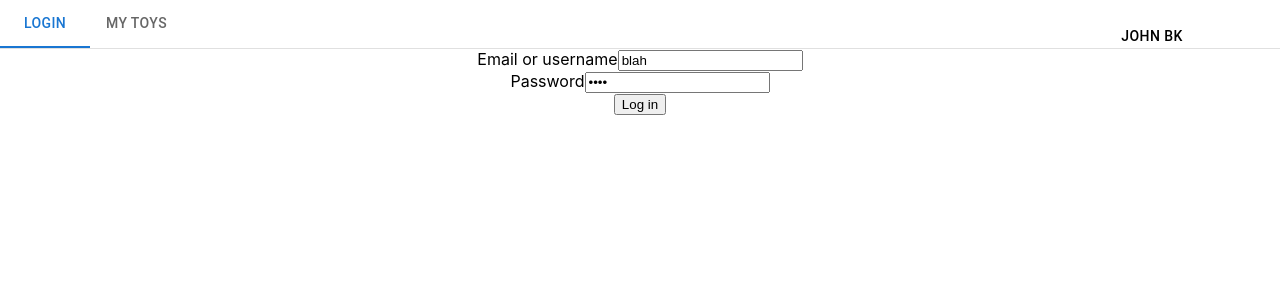
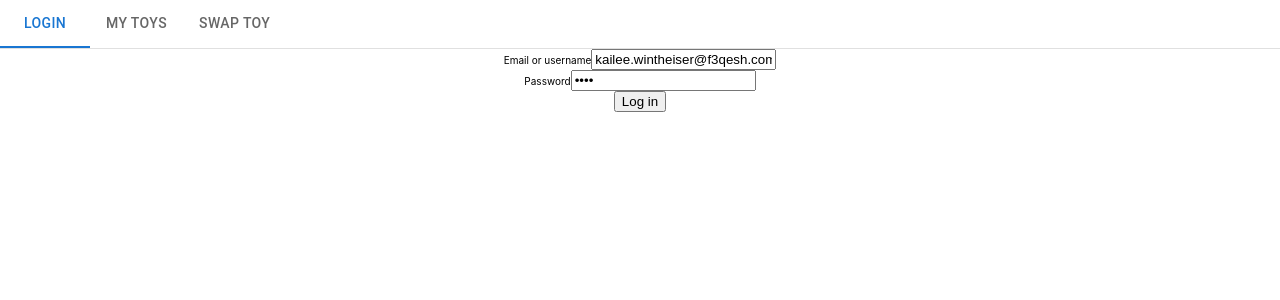
Before and after one commit to mell2022/toy_swap_FE, a React (Create React App) app: page / in a window 1280 px wide. Shown: the top 300 px of the page. Built offline with nearby package versions, Linux system fonts and the light colour scheme.

Commit message:
Make more ui changes

```diff
--- a/src/App.css
+++ b/src/App.css
@@ -28,11 +28,8 @@
   color: #61dafb;
 }
 
-@keyframes App-logo-spin {
-  from {
-    transform: rotate(0deg);
-  }
-  to {
-    transform: rotate(360deg);
-  }
-}
+
+  /* }
+.login {
+  background-image: url(https://media.istockphoto.com/id/855763316/photo/huge-pile-of-toys.jpg?s=1024x1024&w=is&k=20&c=_P7DyX4Y1JDz-rVBFnOZAuo24VEOOsa3xNvoxa9pm68=);
+} */
--- a/src/App.js
+++ b/src/App.js
@@ -13,6 +13,8 @@ import SwapToys from "./pages/SwapToys";
 import Nav from "./components/Nav";
 import { BrowserRouter } from "react-router-dom";
 import NavTabs from "./components/NavTabs";
+// import images from "./images/Toystack.jpeg";
+// import "./App.css";
 
 function App() {
   // const [allUsers, setAllUsers] = useState([]);
@@ -56,8 +58,9 @@ function App() {
 
   return (
     <div className="App">
+      {/* <div> className="bg"</div> */}
       <Router>
-      <NavTabs></NavTabs>
+        <NavTabs></NavTabs>
         <Routes>
           <Route path="/" element={<Login />}></Route>
           <Route path="/mytoys" element={<MyToys />}></Route>
--- a/src/components/NavTabs.js
+++ b/src/components/NavTabs.js
@@ -49,8 +49,6 @@ export default function BasicTabs() {
   const handleChange = (event, newValue) => {
     console.log("handleChange", newValue, event);
     event.preventDefault();
-    // TODO: Implement google login logic
-    // For now we assume it works and we get the email back
     if (newValue === 0) {
       console.log("Home");
       navigate("/");
@@ -58,10 +56,10 @@ export default function BasicTabs() {
       console.log("mytoys");
 
       navigate("/mytoys");
-      // } else if (newValue === 2) {
-      //   console.log("swaptoys");
+      } else if (newValue === 2) {
+        console.log("swaptoys");
 
-      //   navigate("/swaptoys");
+        navigate("/swaptoys");
     }
 
     setValue(newValue);
@@ -79,12 +77,12 @@ export default function BasicTabs() {
         >
           <Tab label="Login" {...a11yProps(0)}></Tab>
           <Tab label="My Toys" {...a11yProps(1)} />
-          {/* <Tab label="Item Three" {...a11yProps(2)} /> */}
+          <Tab label="Swap Toys" {...a11yProps(2)} />
         </Tabs>
         </Box>
         <Box sx={{ alignContent: 'flex-end', justifyContent: 'flex-end', flexGrow: 1, flexDirection: 'row-reverse', gridColumn: '5' }}>
         <Typography sx={{ m:[-1,0,-1,0]}} variant="button" gutterBottom>
-          {"John Bk"}
+          {user}
         </Typography>
         <Typography sx={{ m:[-1,0,-1,0]}} variant="subtitle2" gutterBottom>
           {email}
--- a/src/components/toy.js
+++ b/src/components/toy.js
@@ -11,20 +11,20 @@ const Toy = (props) => {
   let toy = props.data;
   return (
     <Box sx={{ width: '100%', maxWidth: 250 }}>
-        <Typography variant="h5" gutterBottom> {toy.brand}
+        <Typography variant="h6" gutterBottom> {toy.name}
         </Typography>
-        <Typography variant="subtitle1" gutterBottom> {toy.type}</Typography>
-        <Typography variant="subtitle2" gutterBottom> {toy.name}</Typography>
-        <Typography variant="body1" gutterBottom> Owner: {toy.owner_first} {toy.owner_last}</Typography>
-        <Typography variant="body1" gutterBottom> Email: {toy.owner_email}</Typography>
-        <img src={toy.imageurl} alt={toy.name} width="100" height="100"></img>
+        <Typography variant="body2" gutterBottom>{toy.type}</Typography>
+        <Typography variant="body2" gutterBottom>by: {toy.brand}</Typography>
+        {/* <Typography variant="body1" gutterBottom> Owner: {toy.owner_first} {toy.owner_last}</Typography> */}
+        {/* <Typography variant="body1" gutterBottom> Email: {toy.owner_email}</Typography> */}
+        <img src={toy.imageurl} alt={toy.name} width="100" height="auto"></img>
         <Accordion sx={{ boxShadow: 0 }}>
         <AccordionSummary
           expandIcon={<ExpandMoreIcon />}
           aria-controls="panel1a-content"
           id="panel1a-header"
         >
-          <Typography>Description</Typography>
+          <Typography variant="body2">Description</Typography>
         </AccordionSummary>
         <AccordionDetails>
         <Typography variant="body1" color="text.secondary" gutterBottom> {toy.description}</Typography>
--- a/src/index.css
+++ b/src/index.css
@@ -1,4 +1,5 @@
 body {
+  font-size: 62.5%;
   margin: 0;
   font-family: -apple-system, BlinkMacSystemFont, 'Segoe UI', 'Roboto', 'Oxygen',
     'Ubuntu', 'Cantarell', 'Fira Sans', 'Droid Sans', 'Helvetica Neue',
--- a/src/pages/Login.js
+++ b/src/pages/Login.js
@@ -1,14 +1,16 @@
 import { useState } from "react";
 import { useNavigate } from "react-router-dom";
+// import ImageList from '@mui/material/ImageList';
+// import ImageListItem from '@mui/material/ImageListItem';
+// import Image from './images/toystack.jpeg';
 
 const Login = () => {
   const [UnameOrEmail, setUnameOrEmail] = useState("");
   const [password, setpassword] = useState("");
-  const [authenticatedEmail, setAuthenticatedEmail] = useState("")
-  const [authenticatedUser, setAuthenticatedUser] = useState("")
+  const [authenticatedEmail, setAuthenticatedEmail] = useState("");
+  const [authenticatedUser, setAuthenticatedUser] = useState("");
 
-
-  const navigate = useNavigate()
+  const navigate = useNavigate();
 
   const user = {
     email: "test@test.com",
@@ -19,14 +21,13 @@ const Login = () => {
     e.preventDefault();
     // TODO: Implement google login logic
     // For now we assume it works and we get the email back
-    localStorage.setItem("authenticatedEmail", "john@gmail.com");
-    localStorage.setItem("authenticatedUser", "John Bk");
+    localStorage.setItem("authenticatedEmail", "kailee.wintheiser@f3qesh.com");
+    localStorage.setItem("authenticatedUser", "Kailee Wintheiser");
 
-    setAuthenticatedEmail("john@gmail.com");
-    setAuthenticatedUser("John Bk");
+    setAuthenticatedEmail("kailee.wintheiser@f3qesh.com");
+    setAuthenticatedUser("Kailee Wintheiser");
 
     navigate("/mytoys");
-
 
     if (UnameOrEmail === user.email || UnameOrEmail === user.username) {
       if (password === user.password) {
@@ -35,7 +36,7 @@ const Login = () => {
         console.log("wrong password");
       }
     } else {
-      console.log("please check you username or Email");
+      console.log("please check your username or Email");
     }
   };
   return (
@@ -47,7 +48,7 @@ const Login = () => {
             type="text"
             placeholder="email or username"
             required
-            value="blah"
+            value="kailee.wintheiser@f3qesh.com"
             // value={UnameOrEmail}
             onChange={(e) => setUnameOrEmail(e.target.value)}
             className="Input"
@@ -67,7 +68,6 @@ const Login = () => {
         </div>
         <button type="submit">Log in</button>
       </form>
-
     </div>
   );
 };
--- a/src/pages/MyToys.js
+++ b/src/pages/MyToys.js
@@ -70,7 +70,7 @@ function MyToys() {
           {userInfo.toys.map((toy) => (
             <Box sx={{m:2, alignContent:'flex-start'}}>
             <Grid item xs={4} alignItems="left">
-            <Card sx={{ minWidth: 275, maxwidth: 250, minHeight: 375}}>
+            <Card sx={{ minWidth: 275, maxwidth: 250, minHeight: 275}}>
             {/* // <Grid item xs={4} key={toy.name}>
             //   <Card sx={{ minWidth: 275, maxwidth: 250 }}> */}
                 <CardContent key={toy.name}>
--- a/src/pages/SwapToys.js
+++ b/src/pages/SwapToys.js
@@ -38,50 +38,39 @@ const SwapToys = (props) => {
   }, []);
 
   const location = useLocation();
-  const myToyToSwap = location.state.toy;
-  console.log("my toy to swap:", myToyToSwap);
 
   let navigate = useNavigate();
   const handleSubmit = (toy, e) => {
     e.preventDefault();
+    const myToyToSwap = location.state.toy;
+    console.log("my toy to swap:", myToyToSwap);
+
     let theirToyToSwap = toy;
+    console.log("their toy to swap:", theirToyToSwap);
+
 
     // We call the swap API between myToyToSwap and theirToyToSwap
 
-    //   axios
-    //     .post(`https://toyswap.herokuapp.com/toys/swap/`, {
-    //       params: {
-    //         format: "json",
-    //       },
-    //     })
-    //     .then((response) => {
-    //       console.log("success in getting userInfo!", response.data);
-    //       setAllToys(response.data);
-    //     })
-    //     .catch((error) => {
-    //       console.log(`error in getting all toys! error message: ${error}`);
-    //     });
-    // }, []);
-
+  let url = `https://toyswap.herokuapp.com/toys/swap/${email}/${myToyToSwap.name}/${theirToyToSwap.owner_email}/${theirToyToSwap.name}`
     axios
-      .get(`https://toyswap.herokuapp.com/toys/all`, {
+      .post(url, {
         params: {
           format: "json",
         },
       })
       .then((response) => {
-        console.log("success in getting userInfo!", response.data);
+        console.log("success in getting swapped!", response.data);
         // setAllToys(response.data);
         // Swap has succeeded so we navigate somewhere
       })
       .catch((error) => {
-        console.log(`error in getting all toys! error message: ${error}`);
+        console.log(`error in swapping toys! error message: ${error}`);
       });
 
-    console.log("their toy to swap:", theirToyToSwap);
   };
 
   // Filter all toys to hide toys I own
+  console.log("alltoys", allToys)
   let otherToys = allToys.filter((toy) => toy.owner_email !== email);
   console.log("other toys", otherToys);
 
@@ -94,7 +83,7 @@ const SwapToys = (props) => {
       {otherToys.map((toy) => (
         <Box sx={{ m:2, alignContent: 'flex-start'}}>
           <Grid item xs={4} alignItems="left">
-          <Card sx={{ minWidth: 275, maxwidth: 250, minHeight: 375}}>
+          <Card sx={{ minWidth: 275, maxwidth: 250, minHeight: 300}}>
             <CardContent key={toy.name}>
               <Toy data={toy}></Toy>
               <Button
```
Also changed, not shown: src/images/Toystack.jpeg (added).
